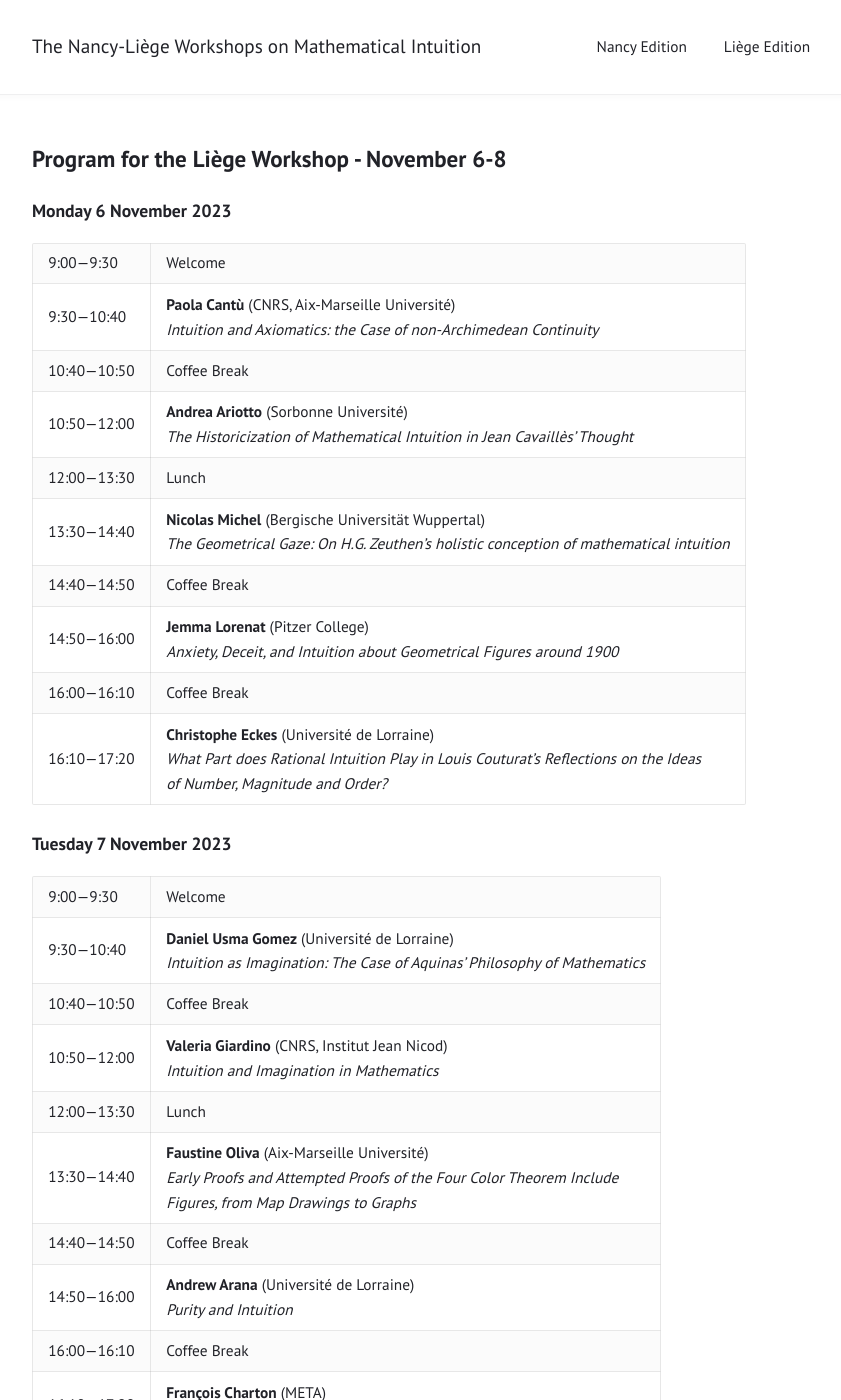
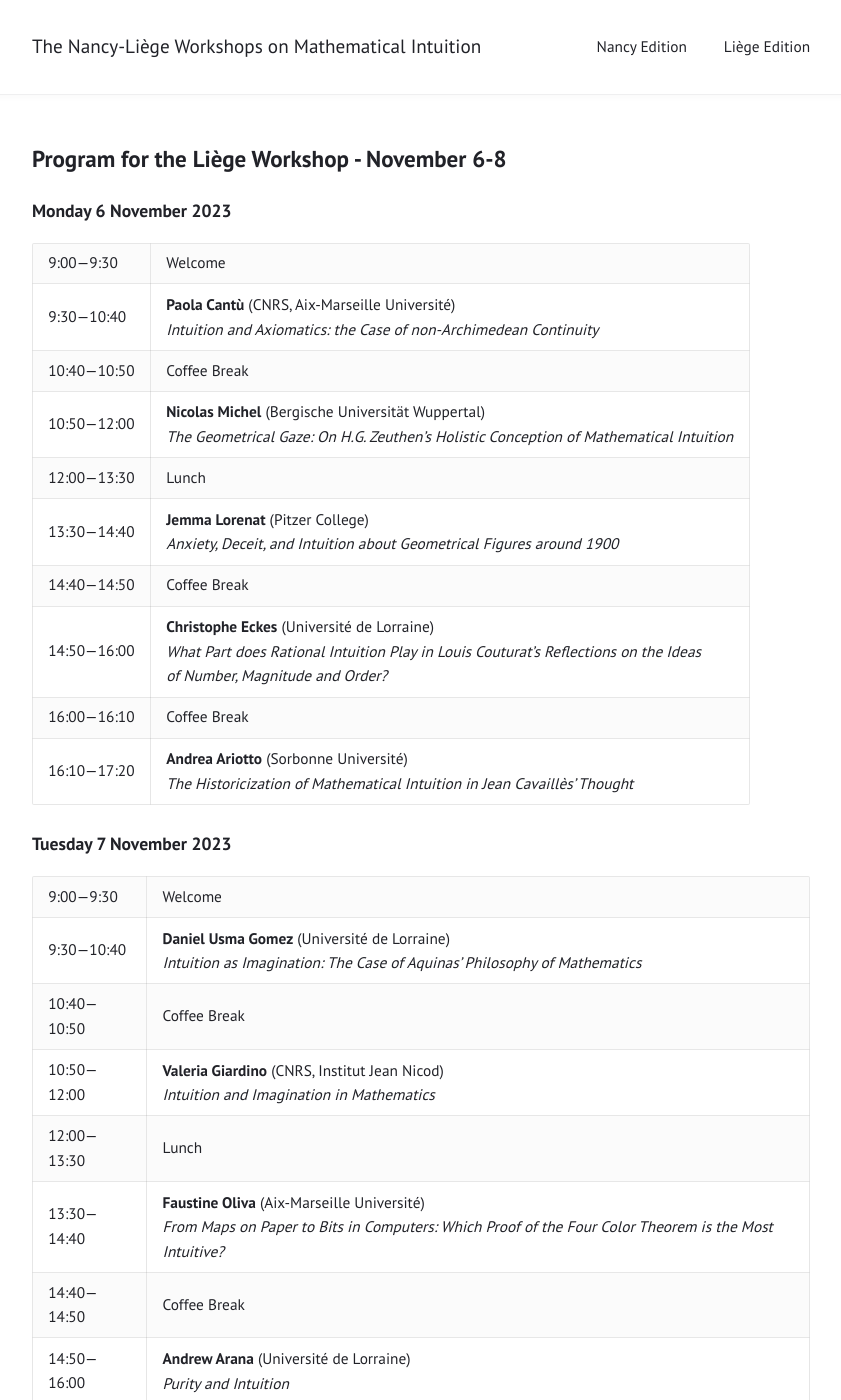
Before and after one commit to yhamami/mathematical-intuition-workshops, a Jekyll site: the page built from liege-program.md, in a window 1280 px wide and 1400 px high. Shown: the whole window, without its empty margins (219-1060 px from the left). Built offline with Jekyll 4.4.1, drawn with Linux system fonts in a browser that asks for light colours; some of the changed text lies outside the part shown.

Commit message:
added Liege program

```diff
--- a/liege-program.md
+++ b/liege-program.md
@@ -13,13 +13,13 @@ layout: page
 | 9:00—9:30 | Welcome |
 | 9:30—10:40 | **Paola Cantù** (CNRS, Aix-Marseille Université) <br /> _Intuition and Axiomatics: the Case of non-Archimedean Continuity_|
 | 10:40—10:50 | Coffee Break |
-| 10:50—12:00 | **Andrea Ariotto** (Sorbonne Université) <br /> _The Historicization of Mathematical Intuition in Jean Cavaillès' Thought_ |
+| 10:50—12:00 | **Nicolas Michel** (Bergische Universität Wuppertal) <br /> _The Geometrical Gaze: On H.G. Zeuthen’s Holistic Conception of Mathematical Intuition_ |
 | 12:00—13:30 | Lunch |
-| 13:30—14:40 | **Nicolas Michel** (Bergische Universität Wuppertal) <br /> _The Geometrical Gaze: On H.G. Zeuthen’s holistic conception of mathematical intuition_ |
+| 13:30—14:40 | **Jemma Lorenat** (Pitzer College) <br /> _Anxiety, Deceit, and Intuition about Geometrical Figures around 1900_ |
 | 14:40—14:50 | Coffee Break |
-| 14:50—16:00 | **Jemma Lorenat** (Pitzer College) <br /> _Anxiety, Deceit, and Intuition about Geometrical Figures around 1900_ |
+| 14:50—16:00 | **Christophe Eckes** (Université de Lorraine) <br /> _What Part does Rational Intuition Play in Louis Couturat's Reflections on the Ideas <br />  of Number, Magnitude and Order?_ |
 | 16:00—16:10 | Coffee Break |
-| 16:10—17:20| **Christophe Eckes** (Université de Lorraine) <br /> _What Part does Rational Intuition Play in Louis Couturat's Reflections on the Ideas <br />  of Number, Magnitude and Order?_|
+| 16:10—17:20| **Andrea Ariotto** (Sorbonne Université) <br /> _The Historicization of Mathematical Intuition in Jean Cavaillès' Thought_ |
 
 
 **Tuesday 7 November 2023**
@@ -31,7 +31,7 @@ layout: page
 | 10:40—10:50 | Coffee Break |
 | 10:50—12:00 | **Valeria Giardino** (CNRS, Institut Jean Nicod) <br /> _Intuition and Imagination in Mathematics_ |
 | 12:00—13:30 | Lunch |
-| 13:30—14:40 | **Faustine Oliva** (Aix-Marseille Université) <br /> _Early Proofs and Attempted Proofs of the Four Color Theorem Include <br /> Figures, from Map Drawings to Graphs_ |
+| 13:30—14:40 | **Faustine Oliva** (Aix-Marseille Université) <br /> _From Maps on Paper to Bits in Computers: Which Proof of the Four Color Theorem is the Most Intuitive?_ |
 | 14:40—14:50 | Coffee Break |
 | 14:50—16:00 | **Andrew Arana** (Université de Lorraine) <br /> _Purity and Intuition_ |
 | 16:00—16:10 | Coffee Break |
@@ -50,7 +50,7 @@ layout: page
 | 14:40—14:50 | Coffee Break |
 | 14:50—16:00 | **Matthew Inglis** (Loughborough University) <br /> _Methods for Eliciting the Mathematical Intuitions of Mathematicians and Students_ |
 | 16:00—16:10 | Coffee Break |
-| 16:10—17:20| **Jessica Lajos** (Utah State University) <br /> _Findings from an Integrative Review of 816 Journal Papers from Top Tier Mathematics Education Journals (ESM, JRME, JMB, ZDM, and IJRUME) with an Exploratory Psychology Literature Sample to Provide an Updated Conceptualization of the Intuition_|
+| 16:10—17:20| **Jessica Lajos** (Utah State University) <br /> _An Updated Conceptualization of the Intuition Construct for Mathematics Education Research_|
 
 
 
```
